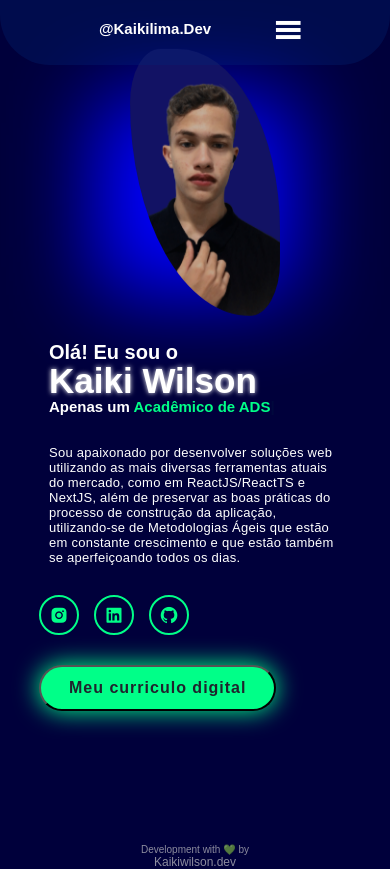
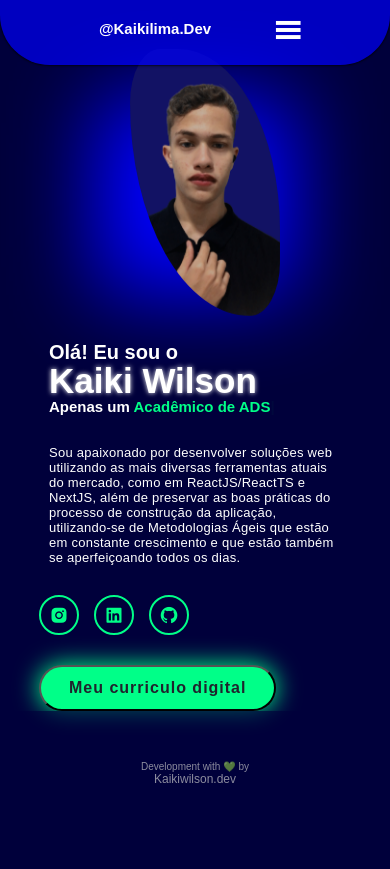
Before and after one commit to KaikiWilson/KaikiLima.dev.br, a React (Create React App) app: page / in a window 390 px wide. After the commit the page ends 844 px from the top, so only its background shows below. Built offline with nearby package versions, Linux system fonts and the light colour scheme.

Commit message:
Responsividade de algumas partes de about me

```diff
--- a/src/pages/AboutPage/About.css
+++ b/src/pages/AboutPage/About.css
@@ -449,3 +449,22 @@
         transform: translateY(0);
     }
 }
+
+
+@media only screen and (max-width: 768px) {
+
+    #home-button-to-back-about-page {
+        position: inherit;
+        transform: translate(150px,150px);
+    }
+
+    .box-bottom-content {
+        display: flex;
+        justify-content: center;
+        align-items: center;
+        width: 100vw;
+        height: max-content;
+        transform: translateY(100px);
+    }
+
+}
--- a/src/pages/AboutPage/AboutPage.jsx
+++ b/src/pages/AboutPage/AboutPage.jsx
@@ -88,15 +88,17 @@ const AboutPage = () => {
                         <h1 className="who-i-am">Quem sou eu?</h1>
                 </div>
 
+
+
+                <div id="box-bottom-content-id" className="box-bottom-content">
+                    <button onClick={explorer} id="btn-explorer" type="button">Descubra...</button>
+                </div>
+
                 <Link to="/" className="active-projects-page">
                     <span id='home-button-to-back-about-page' className="material-symbols-outlined">
                         home
                     </span>
                 </Link>
-
-                <div id="box-bottom-content-id" className="box-bottom-content">
-                    <button onClick={explorer} id="btn-explorer" type="button">Descubra...</button>
-                </div>
 
                 <h1 id="about-me-title-id" className="about-me-title">Sobre mim</h1>
 
--- a/src/pages/HomePage/HomePage.css
+++ b/src/pages/HomePage/HomePage.css
@@ -384,9 +384,11 @@
 
   .header-home-page {
     display: flex;
+    position: fixed;
     width: 100vw;
-    background-color: #002b7c48;
+    background-color: rgba(0, 0, 255, 0.678);
     border-radius: 0 0 50px 50px;
+    box-shadow: 0 0 2.5px .5px #000;
 
   }
 
@@ -426,7 +428,7 @@
 
   .home {
     flex-direction: column;
-    height: 100vh;
+    height: max-content;
     justify-content:start;
   }
 
@@ -456,6 +458,7 @@
 
   .footer-homepage {
     height: max-content;
+    padding: 50px 0 50px 0;
   }
 
   .box-shadow-img {
@@ -486,20 +489,20 @@
 }
 
 
-@media only screen and (width: 375px) and (height: 667px) {
+/* @media only screen and (width: 375px) and (height: 667px) {
   .home {
     height: 110vh;
   }
-}
+} */
 
 
 /* Medium devices (landscape tablets, 768px and up) */
-@media only screen and (max-width: 1200px) {
+/* @media only screen and (max-width: 1200px) {
 
-}
+} */
 
 
 /* Extra large devices (large laptops and desktops, 1200px and up) */
-@media only screen and (max-width: 1200px) {
+/* @media only screen and (max-width: 1200px) {
 
-}
+} */
```
